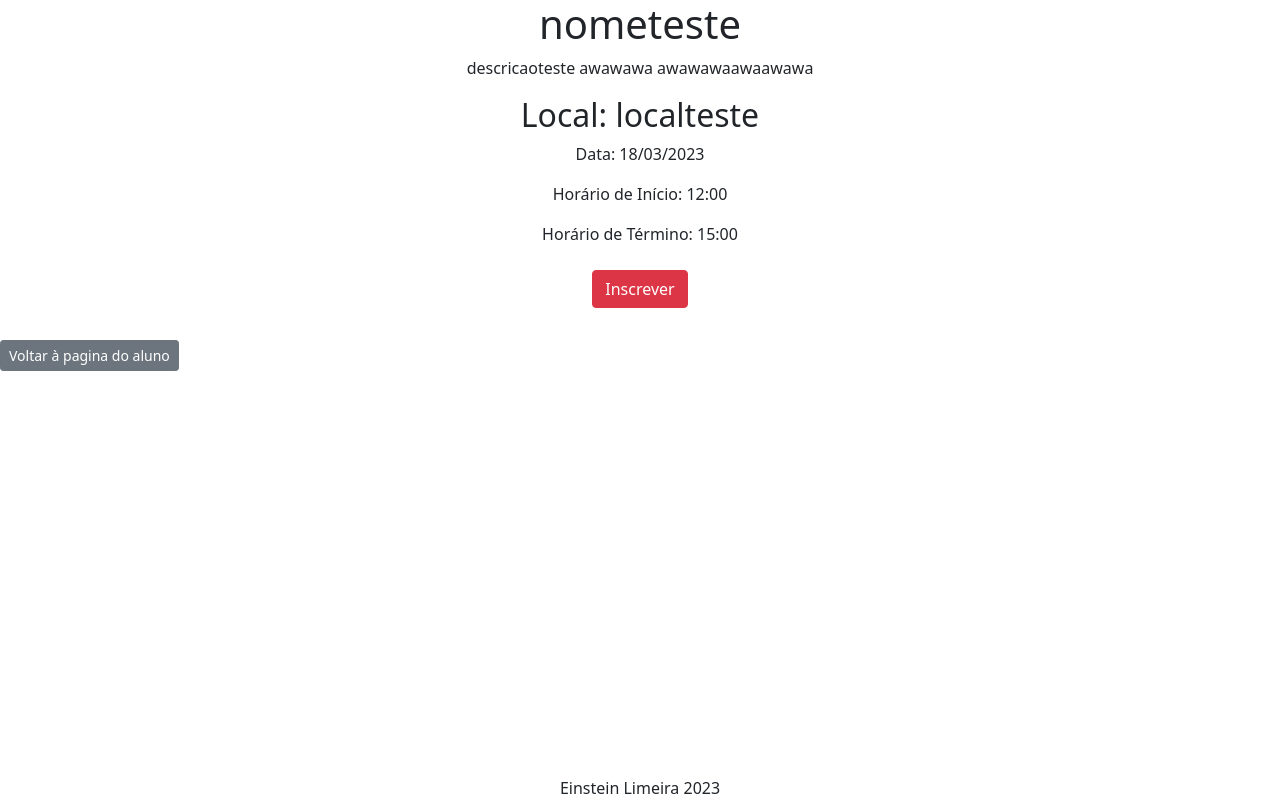
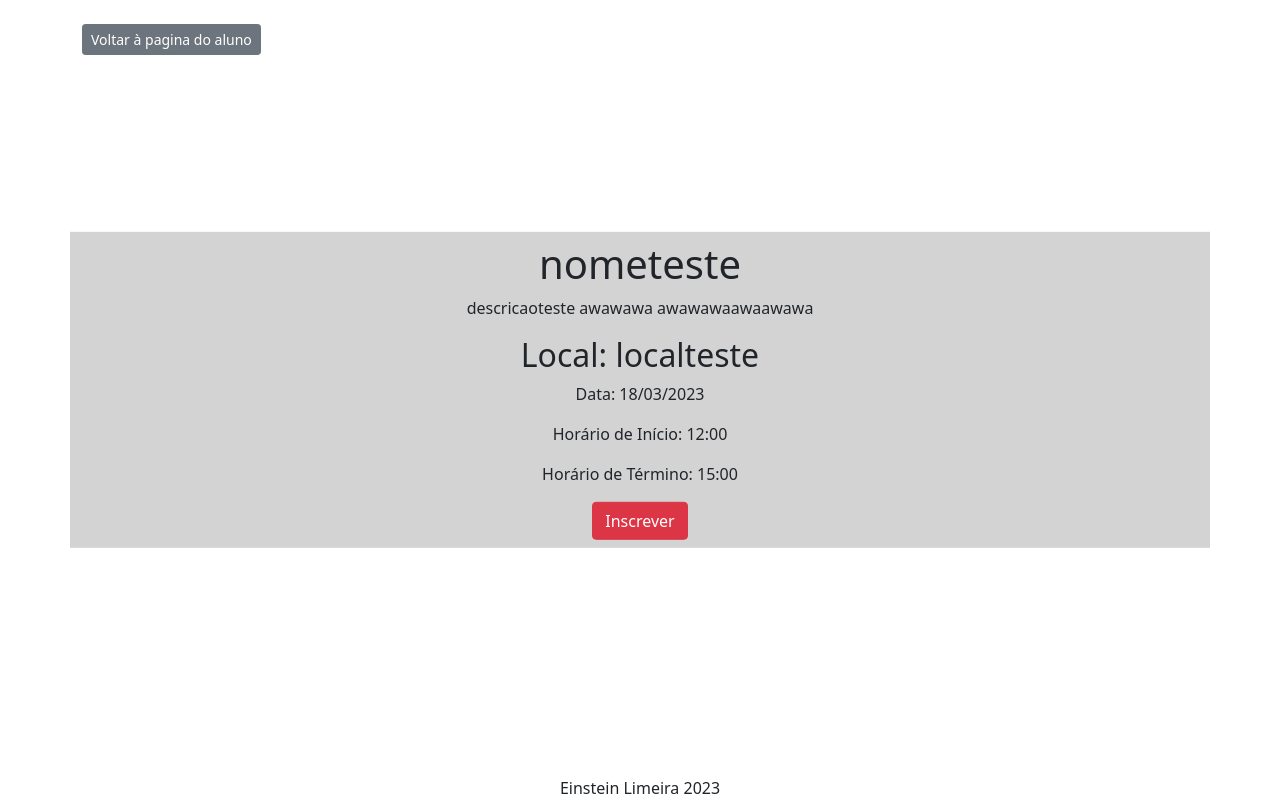
Before and after one commit to fabiop87/Sistema_Eventos, a PHP site: page /Views/Evento.php?id=1 in a window 1280 px wide. Run offline with PHP 8.4, Linux system fonts and the light colour scheme; the visitor is signed in with stand-in values (Sample User, id 1); data comes from the database, SQL or seed files in the repository; data that the repository does not hold is empty.

Commit message:
posicionamento Evento.php

```diff
--- a/Views/CadastroEventos.php
+++ b/Views/CadastroEventos.php
@@ -77,7 +77,7 @@ if (!isset($_SESSION) && !$_SESSION['idCoordenador']) {
     </div>
   </div>
   <div class="mt-4">
-    <a class="btn btn-secondary btn-sm" href="../HomeCoordenador.php">Voltar</a>
+    <a class="btn btn-secondary" href="../HomeCoordenador.php">Voltar</a>
   </div>
 
   <script src="../assets/funcoes.js"></script>
--- a/Views/Evento.php
+++ b/Views/Evento.php
@@ -17,7 +17,7 @@ $Evento = new Evento();
 $evento = $Evento->consultarEvento($idEvento);
 
 // Jogar o aluno para fora da página se ele tentar mudar para um id que não existe
-if(!$evento){
+if (!$evento) {
     header('Location: ../HomeAluno.php?message=sai fora pilantra');
 }
 
@@ -34,11 +34,14 @@ if(!$evento){
     <link rel="stylesheet" href="../assets/bootstrap.min.css">
     <link rel="stylesheet" href="../assets/app.css">
     <title>Eventos</title>
+
 </head>
 
 <body>
 
-    <div class="container text-center">
+    <div class="container text-center centralizar">
+        <div class="row">
+            <div class="col-12 p-2 event-container">
                 <h1><?= $evento['nomeEvento']  ?></h1>
 
                 <p> <?= $evento['descricao'] ?> </p>
@@ -48,10 +51,6 @@ if(!$evento){
                 <p>Data: <?= date('d/m/Y', strtotime($evento['dataEvento'])) ?></p>
                 <p>Horário de Início: <?= date('H:i', strtotime($evento['horarioInicio'])) ?></p>
                 <p>Horário de Término: <?= date('H:i', strtotime($evento['horarioTermino'])) ?></p>
-
-        <div class="container text-center">
-            <div class="row-gap-4">
-                <div class="col-12 p-2">
 
 
                 <?php if (!$Presenca->verificarInscricao($evento['idEvento'], $ra)) : ?>
@@ -96,13 +95,9 @@ if(!$evento){
         </div>
     </div>
 
-    </div>
 
 
-
-
-
-    <div class="mt-4">
+    <div class="container mt-4">
         <a class="btn btn-secondary btn-sm" href="../HomeAluno.php">Voltar à pagina do aluno</a>
     </div>
 
--- a/assets/app.css
+++ b/assets/app.css
@@ -26,3 +26,17 @@
     background-color: #aaa;
     cursor: pointer;
   }
+
+  .centralizar {
+    text-align: center;
+    position: absolute;
+    top: 50%;
+    left: 50%;
+    transform: translate(-50%, -50%);
+  }
+
+  .event-container {
+    background-color: lightgray; /* cor de fundo desejada */
+    padding: 10px; /* espaço interno para separar o conteúdo */
+    margin-bottom: 20px; /* espaço externo para separar o conteúdo */
+}
```
Lines whose indentation alone changed are shown as unchanged.
